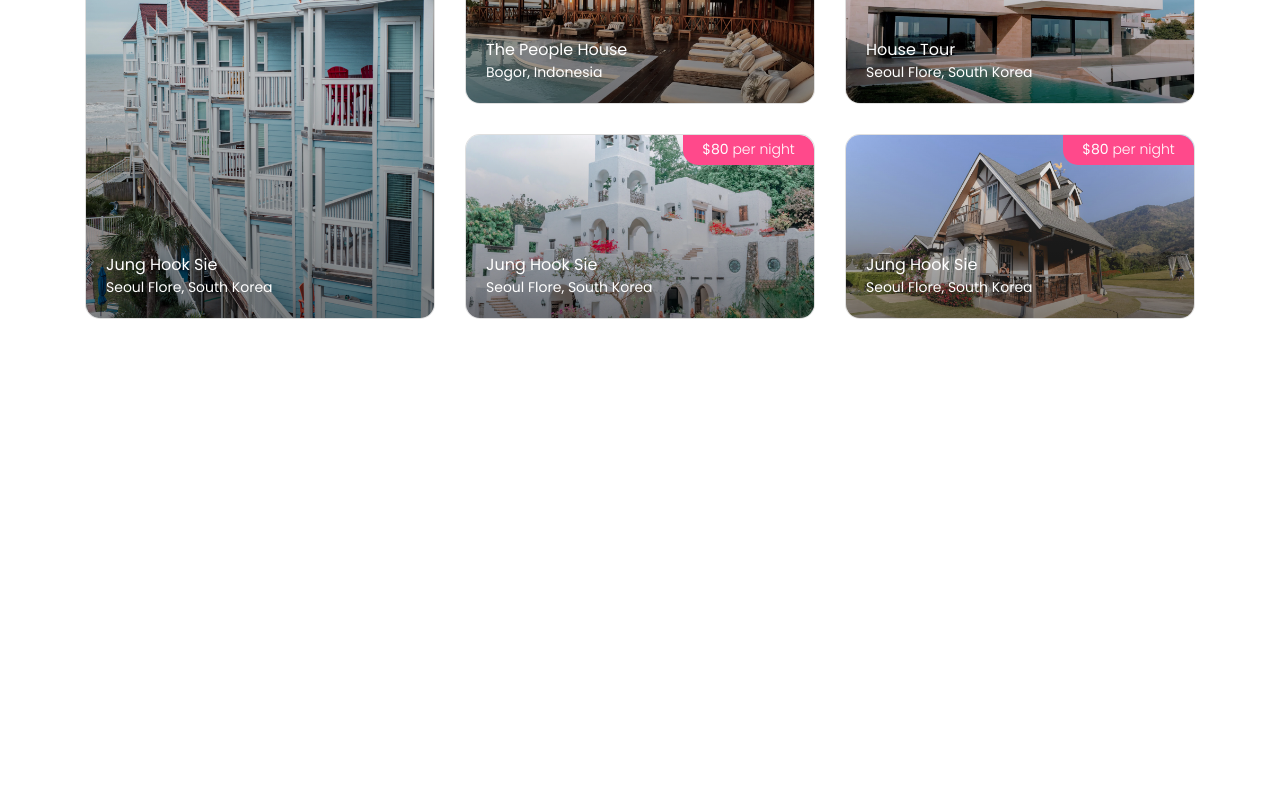
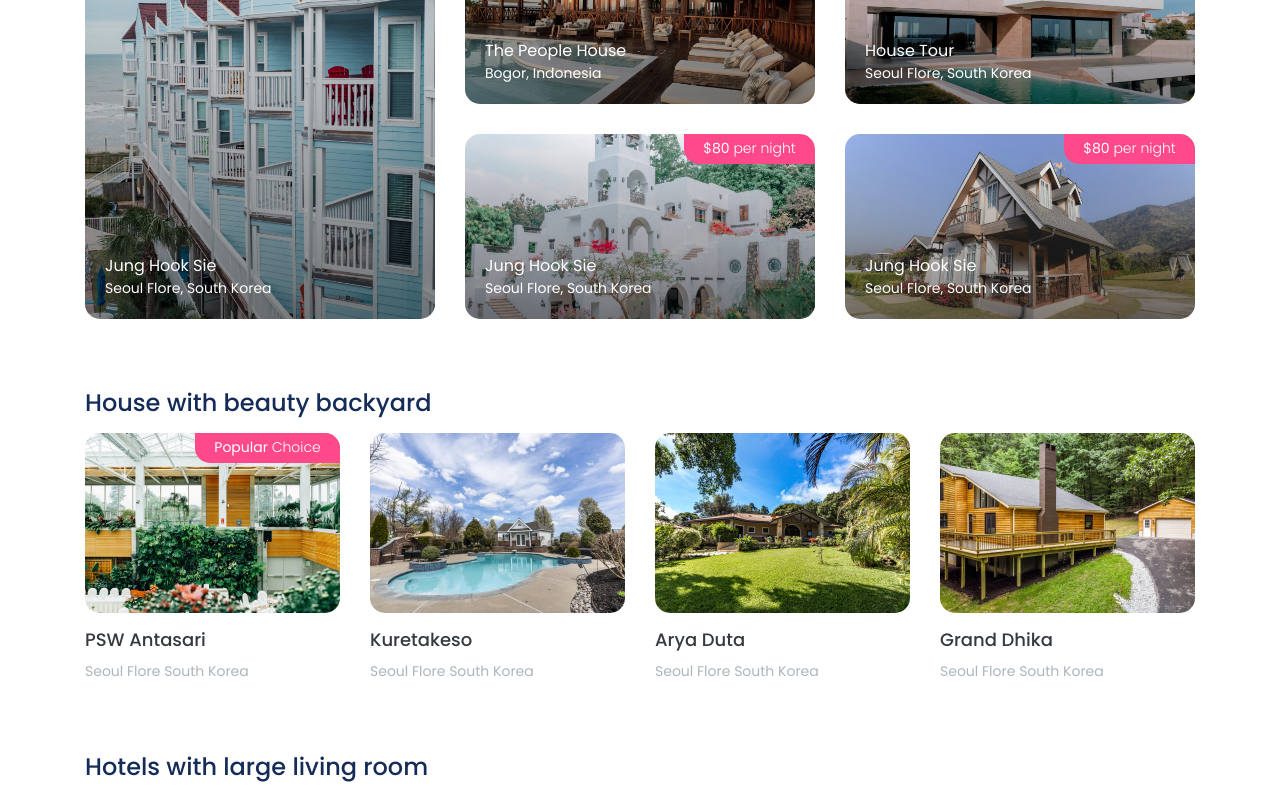
Before and after one commit to ruston-RnY/react-staycation-app, a React (Create React App) app: page / in a window 1280 px wide. Shown: the part 800-1596 px from the top of the page. Before the commit the page ends 1189 px from the top, so only its background shows below. Built offline with nearby package versions, Linux system fonts and the light colour scheme.

Commit message:
finish mostpicked, categories component

```diff
--- a/src/assets/scss/_card.scss
+++ b/src/assets/scss/_card.scss
@@ -11,7 +11,7 @@
   word-wrap: break-word;
   background-color: $card-bg;
   background-clip: border-box;
-  border: $card-border-width solid $card-border-color;
+  // border: $card-border-width solid $card-border-color;
   @include border-radius($card-border-radius);
 
   > hr {
@@ -28,7 +28,7 @@
       @include border-top-radius($card-inner-border-radius);
     }
 
-    &:last-child  {
+    &:last-child {
       border-bottom-width: 0;
       @include border-bottom-radius($card-inner-border-radius);
     }
@@ -58,7 +58,7 @@
 }
 
 .card-subtitle {
-  margin-top: -$card-spacer-y * .5;
+  margin-top: -$card-spacer-y * 0.5;
   margin-bottom: 0;
 }
 
@@ -88,7 +88,9 @@
   border-bottom: $card-border-width solid $card-border-color;
 
   &:first-child {
-    @include border-radius($card-inner-border-radius $card-inner-border-radius 0 0);
+    @include border-radius(
+      $card-inner-border-radius $card-inner-border-radius 0 0
+    );
   }
 }
 
@@ -99,25 +101,26 @@
   border-top: $card-border-width solid $card-border-color;
 
   &:last-child {
-    @include border-radius(0 0 $card-inner-border-radius $card-inner-border-radius);
+    @include border-radius(
+      0 0 $card-inner-border-radius $card-inner-border-radius
+    );
   }
 }
-
 
 //
 // Header navs
 //
 
 .card-header-tabs {
-  margin-right: -$card-spacer-x * .5;
+  margin-right: -$card-spacer-x * 0.5;
   margin-bottom: -$card-spacer-y;
-  margin-left: -$card-spacer-x * .5;
+  margin-left: -$card-spacer-x * 0.5;
   border-bottom: 0;
 }
 
 .card-header-pills {
-  margin-right: -$card-spacer-x * .5;
-  margin-left: -$card-spacer-x * .5;
+  margin-right: -$card-spacer-x * 0.5;
+  margin-left: -$card-spacer-x * 0.5;
 }
 
 // Card image
@@ -148,7 +151,6 @@
   @include border-bottom-radius($card-inner-border-radius);
 }
 
-
 // Card deck
 
 .card-deck {
@@ -171,7 +173,6 @@
     }
   }
 }
-
 
 //
 // Card groups
@@ -235,7 +236,6 @@
   }
 }
 
-
 //
 // Columns
 //
@@ -257,7 +257,6 @@
     }
   }
 }
-
 
 //
 // Accordion
--- a/src/assets/scss/style.scss
+++ b/src/assets/scss/style.scss
@@ -123,7 +123,7 @@ section {
     margin-top: 1rem;
     h5 {
       font-size: 1.125rem;
-      margin-bottom: 2rem;
+      // margin-bottom: 2rem;
     }
     span {
       font-size: 0.875rem;
--- a/src/pages/LandingPage.js
+++ b/src/pages/LandingPage.js
@@ -3,6 +3,7 @@ import Header from "../parts/Header";
 import landingPage from "../assets/json/landingPage.json";
 import Hero from "../parts/Hero";
 import MostPicked from "../parts/MostPicked";
+import Categories from "../parts/Categories";
 
 export default class LandingPage extends Component {
   constructor(props) {
@@ -11,15 +12,15 @@ export default class LandingPage extends Component {
   }
 
   render() {
-    console.log(this.props);
     return (
       <>
-        <Header {...this.props}></Header>
-        <Hero refMostPicked={this.refMostPicked} data={landingPage.hero}></Hero>
+        <Header {...this.props} />
+        <Hero refMostPicked={this.refMostPicked} data={landingPage.hero} />
         <MostPicked
           refMostPicked={this.refMostPicked}
           data={landingPage.mostPicked}
-        ></MostPicked>
+        />
+        <Categories data={landingPage.categories} />
       </>
     );
   }
--- /dev/null
+++ b/src/parts/Categories.js
@@ -0,0 +1,59 @@
+import React from "react";
+import Button from "../elements/Button/Button";
+
+export default function Categories({ data }) {
+  console.log(data);
+  return data.map((category, index1) => {
+    return (
+      <section className="container" key={`category-${index1}`}>
+        <h4 className="mb-3 font-weight-medium">{category.name}</h4>
+        <div className="container-grid">
+          {category.items.length === 0 ? (
+            <div className="row">
+              <div className="col-auto align-item-center">
+                There is no property at this category
+              </div>
+            </div>
+          ) : (
+            category.items.map((item, index2) => {
+              return (
+                <div
+                  className="item column-3 row-1"
+                  key={`category-${index1}-item-${index2}`}
+                >
+                  <div className="card">
+                    {item.isPopular && (
+                      <div className="tag">
+                        Popular{" "}
+                        <span className="font-weight-light">Choice</span>
+                      </div>
+                    )}
+                    <figure className="img-wrapper" style={{ height: 180 }}>
+                      <img
+                        src={item.imageUrl}
+                        alt={item.name}
+                        className="img-cover"
+                      />
+                    </figure>
+                    <div className="meta-wrapper">
+                      <Button
+                        className="stretched-link d-block text-gray-800"
+                        type="link"
+                        href={`properties/${item._id}`}
+                      >
+                        <h5 className="h4">{item.name}</h5>
+                      </Button>
+                      <span className="text-gray-500">
+                        {item.city} {item.country}
+                      </span>
+                    </div>
+                  </div>
+                </div>
+              );
+            })
+          )}
+        </div>
+      </section>
+    );
+  });
+}
```
